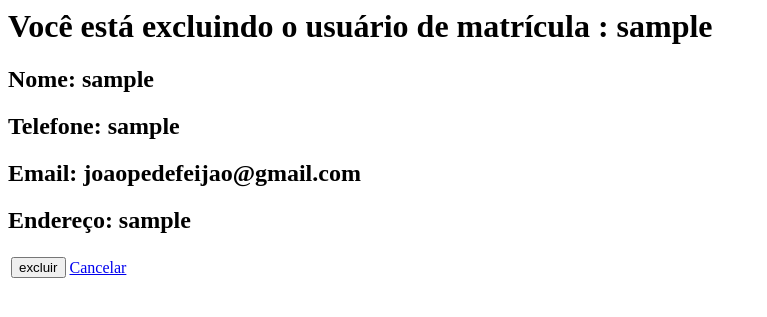
After one commit to rodrodrigues/academia, a PHP site: page /administrador/exclui_usuario.php in a window 1280 px wide. The commit adds this page. Shown: the top 317 px of the page, without its empty margins (0-767 px from the left). Run offline with PHP 8.4, Linux system fonts and the light colour scheme; a user stored in the database is signed in.

Commit message:
Exclusão de usuário

```diff
--- a/administrador/dados_de_usuario.php
+++ b/administrador/dados_de_usuario.php
@@ -5,6 +5,8 @@
   verificaLogin();
 
  ?>
+
+
 
  <h1>Você está alterando o usuário de matricula: <?= $_SESSION['matuser'] ?></h1>
 
@@ -16,7 +18,8 @@
      <a class="nav-link" href="#">Bloquear Conta de usuário</a>
    </li>
    <li class="nav-item">
-     <a class="nav-link" href="#">Excluir Conta de usuario</a>
+          <a class="nav-link" href="exclui_usuario.php">Excluir Conta de usuario</a>
+     </div>
    </li>
    <li class="nav-item">
      <a class="nav-link" href="#">Disponibilizar Série</a>
--- /dev/null
+++ b/administrador/exclui_usuario.php
@@ -0,0 +1,22 @@
+<?php
+  include("../padrao/cabecalho.php");
+  include("../requisicoesphp/funcoes.php");
+
+  verificaLogin();
+
+ ?>
+<h1>Você está excluindo o usuário de matrícula : <?= $_SESSION['matuser'] ?></h1>
+<h2> Nome: <?= $_SESSION['nomuser'] ?></h2>
+<h2> Telefone: <?= $_SESSION['teluser'] ?></h2>
+<h2> Email: <?= $_SESSION['emailuser'] ?></h2>
+<h2> Endereço: <?= $_SESSION['endeuser'] ?></h2>
+ <form action="../requisicoesphp/excluir_usuario.php" method="POST">
+     <table>
+       <tr>
+           <td><input type="submit" name="enviar" value="excluir"></td>
+           <td><a href="dados_de_usuario.php" class="btn btn-default">Cancelar</a></td>
+       </tr>
+     </table>
+     </form>
+
+ <?php include("../padrao/rodape.php"); ?>
--- a/requisicoesphp/funcoes.php
+++ b/requisicoesphp/funcoes.php
@@ -35,4 +35,6 @@
     }
   }
 
+
+
  ?>
```
Also changed, not shown: requisicoesphp/alterar_dados_de_usuario.php (+8 -4 lines), requisicoesphp/buscar_usuario.php (+6 -2 lines), requisicoesphp/excluir_usuario.php (added, +16 -0 lines).
